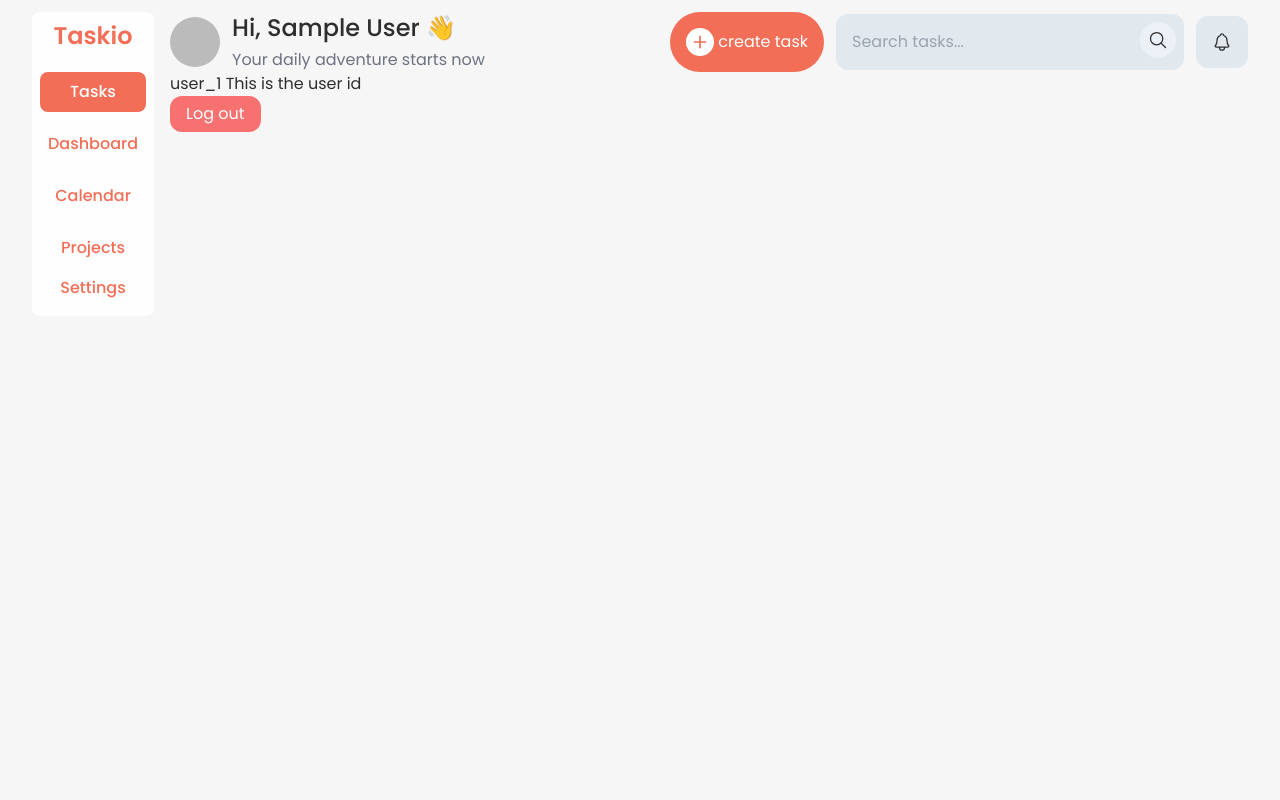
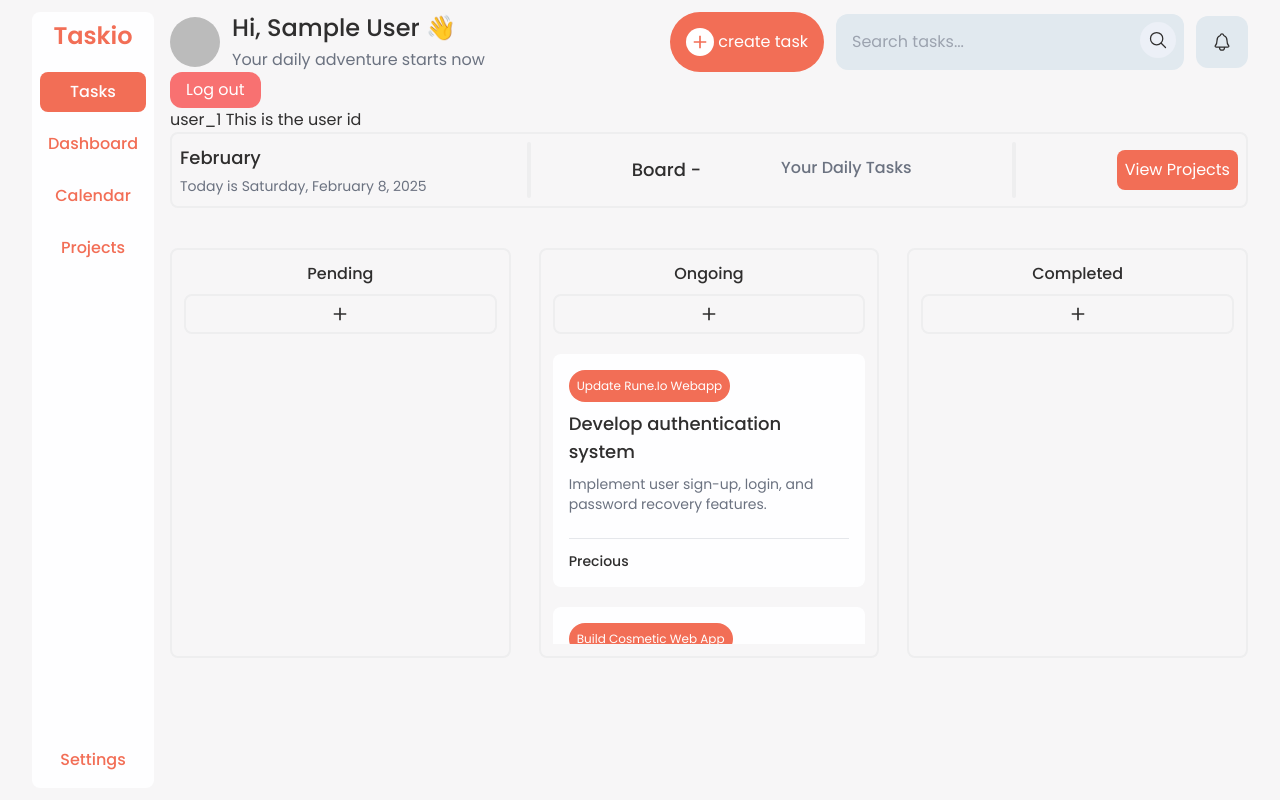
Before and after one commit to precious654/task-management-app, a Next.js app: page / in a window 1280 px wide. Built offline with nearby package versions, Linux system fonts and the light colour scheme; no server answers; sample sign-in values are in the browser's storage.

Commit message:
refined the frontend

```diff
--- a/app/(create)/create/task/page.tsx
+++ b/app/(create)/create/task/page.tsx
@@ -23,7 +23,6 @@ const Page = () => {
                     <option value="completed">Completed</option>
                     <option value="canceled">Canceled</option>
                 </select>
-                <input type="text" name="category" id="" placeholder="Task Category" className="form-input"/>
                 <button type="submit" className="bg-[#f26f57] text-[#ebeeed] py-3 rounded-lg">Create Task</button>
             </form>
             <Link href="/create/project" className="underline text-[#f3836e]">You can create a project instead</Link>
--- a/app/(root)/layout.tsx
+++ b/app/(root)/layout.tsx
@@ -27,7 +27,7 @@ export default function RootLayout({
         className={`${poppins.className}`}
       >
         <div className="containeer py-3">
-            <div className="flex gap-4">
+            <div className="flex gap-4 h-full">
                 <Sidebar />
                 {children}
                 <Navbar />
--- a/app/(root)/page.tsx
+++ b/app/(root)/page.tsx
@@ -1,27 +1,42 @@
-import {auth, signOut} from "@/auth";
-import {redirect} from "next/navigation";
+import { auth, signOut } from "@/auth";
+import { redirect } from "next/navigation";
 import Image from "next/image";
 import Link from "next/link";
-import Form from "next/form"
+import Form from "next/form";
 import { IoMdAdd } from "react-icons/io";
-import { IoSearchOutline,IoNotificationsOutline } from "react-icons/io5";
+import { IoSearchOutline, IoNotificationsOutline } from "react-icons/io5";
+import tasks from "@/data/tasks.json";
 
 export default async function Home() {
   const session = await auth();
+  const today = new Date();
+  const pendingTasks = tasks.filter(task => task.status === "pending");
+  const ongoingTasks = tasks.filter(task => task.status === "ongoing");
+  const completedTasks = tasks.filter(task => task.status === "completed");
+
+  console.log(completedTasks);
 
   if (!session) {
     redirect("/auth/signIn");
   }
 
   return (
-        <main className="w-full">
+    <main className="w-full md:h-full md:overflow-y-clip no-scrollbar sm:mb-[20rem] md:py-0">
       <header className="flex justify-between">
         <div className="flex items-center gap-3">
-                    <Image src={session?.user?.image ?? ""} alt="profile" width={50} height={20}
-                           className="rounded-full "/>
+          <Image
+            src={session?.user?.image ?? ""}
+            alt="profile"
+            width={50}
+            height={20}
+            className="rounded-full "
+          />
           <div className="flex flex-col gap-1">
-                        {session &&
-                            <p className="md:text-2xl text-xl font-medium">Hi, {session.user?.name} &#128075;</p>}
+            {session && (
+              <p className="md:text-2xl text-xl font-medium">
+                Hi, {session.user?.name} &#128075;
+              </p>
+            )}
             <p className="text-gray-500">Your daily adventure starts now</p>
           </div>
         </div>
@@ -29,16 +44,24 @@ export default async function Home() {
         <div className="hidden md:flex items-center gap-3">
           <button className="flex items-center gap-1 bg-[#f26e56] p-4 rounded-[2rem]">
             <Link href="/create/task" className="p-1 bg-[#FFFFFF] rounded-full">
-                            <IoMdAdd size={20} className="text-[#f26e56]"/>
+              <IoMdAdd size={20} className="text-[#f26e56]" />
             </Link>
-                        <Link href="/create/task" className="text-[#FFFFFF]">create task</Link>
+            <Link href="/create/task" className="text-[#FFFFFF]">
+              create task
+            </Link>
           </button>
 
           <Form action="/" className="relative">
-                        <input type="text" defaultValue="" name="query" placeholder="Search tasks..." className="p-4 w-full rounded-xl outline-none bg-[#e1e9ef]"/>
-                        <div className="p-2 bg-[#ecf0f7] rounded-full absolute right-2 top-2">
+            <input
+              type="text"
+              defaultValue=""
+              name="query"
+              placeholder="Search tasks..."
+              className="p-4 w-full rounded-xl outline-none bg-[#e1e9ef]"
+            />
+            <button className="p-2 bg-[#ecf0f7] rounded-full absolute right-2 top-2">
               <IoSearchOutline size={20} />
-                        </div>
+            </button>
           </Form>
 
           <div className="p-4 bg-[#e1e9ef] rounded-xl">
@@ -46,16 +69,10 @@ export default async function Home() {
           </div>
         </div>
       </header>
-
-            <div>
-                <p>{session.user?.id} This is the user id</p>
-            </div>
-            <form
-                action={async () => {
+      <form action={async () => {
           "use server";
           await signOut();
-                }}
-            >
+        }}>
         <button
           type="submit"
           className="py-1.5 px-4 rounded-xl bg-red-400 text-[#FFFFFF]"
@@ -63,6 +80,76 @@ export default async function Home() {
           Log out
         </button>
       </form>
+
+      <div>
+        <p>{session.user?.id} This is the user id</p>
+      </div>
+
+        <div className="flex justify-between md:items-center p-2 rounded-lg md:border-2 border-[#eeeeef]">
+            <div className="flex flex-col gap-1 md:text-sm text-xs">
+                <p className="md:text-lg text-sm font-medium">
+                    {today.toLocaleString("en-US", {month: "long"})}
+                </p>
+                <p className="text-gray-500">
+                    Today is{" "}
+                    <span>
+                    {today.toLocaleString("en-US", {weekday: "long"})},{" "}
+                        {today.toLocaleString("en-US", {dateStyle: "long"})}
+                    </span>
+                </p>
+            </div>
+            <p className="w-1 hidden md:block rounded-xl h-14 bg-[#eeeeef]"></p>
+            <div className="hidden md:flex gap-20">
+                <p className="font-medium text-lg">Board -</p>
+                <p className="font-medium text-gray-500">Your Daily Tasks</p>
+            </div>
+            <p className="w-1 hidden md:block rounded-xl h-14 bg-[#eeeeef]"></p>
+            <div className="hidden md:flex">
+                <Link href="/" className="bg-[#f26e56] p-2 rounded-lg text-[#FFFFFF]">View Projects</Link>
+            </div>
+            <p className="font-medium text-gray-500 text-xs self-end md:hidden">Your Daily Tasks</p>
+        </div>
+
+        <div className="md:grid grid-cols-3 gap-5 md:gap-7 flex flex-col md:mt-10 mt-5 overflow-hidden">
+            <div className="flex flex-col items-center gap-2 md:h-[51%] overflow-auto border-2 border-[#eeeeef] p-3 rounded-lg">
+                <p className="font-medium">Pending</p>
+                <Link href="/create/task"
+                      className="w-full flex justify-center p-2 border-2 border-[#eeeeef] rounded-lg">
+                    <IoMdAdd size={20}/>
+                </Link>
+            </div>
+            <div className="flex flex-col items-center gap-2 md:h-[51%] border-2 border-[#eeeeef] p-3 rounded-lg">
+                <p className="font-medium">Ongoing</p>
+                <Link href="/create/task"
+                      className="w-full flex justify-center p-2 border-2 border-[#eeeeef] rounded-lg">
+                    <IoMdAdd size={20}/>
+                </Link>
+                <div className="flex flex-col gap-5 mt-3 md:overflow-auto no-scrollbar">
+                    {
+                        ongoingTasks.map((task) => {
+                            return (
+                                <div key={task.id} className="bg-[#fefeff] p-4 rounded-lg flex flex-col gap-2">
+                                    <p className="text-xs text-[#FFFFFF] bg-[#f26e56] p-2 rounded-2xl capitalize self-start">{task.project}</p>
+                                    <p className="font-medium text-lg">{task.title}</p>
+                                    <p className="text-sm text-gray-500">{task.description}</p>
+                                    <div className="mt-4">
+                                        <hr/>
+                                        <p className="font-medium text-sm mt-3">{task.assignedTo}</p>
+                                    </div>
+                                </div>
+                            )
+                        })
+                    }
+                </div>
+            </div>
+            <div className="flex flex-col items-center gap-2 md:h-[51%] border-2 border-[#eeeeef] p-3 rounded-lg">
+                <p className="font-medium">Completed</p>
+                <Link href="/create/task"
+                      className="w-full flex justify-center p-2 border-2 border-[#eeeeef] rounded-lg">
+                    <IoMdAdd size={20}/>
+                </Link>
+            </div>
+        </div>
     </main>
   );
 }
--- a/app/globals.css
+++ b/app/globals.css
@@ -19,6 +19,10 @@ body {
   margin: auto;
 }
 
+.no-scrollbar{
+  scrollbar-width: none;
+}
+
 .form-input {
   @apply p-4 border-2 border-[#7b7a7b] rounded-xl shadow shadow-[#010100] outline-none
 }
--- a/components/Sidebar.tsx
+++ b/components/Sidebar.tsx
@@ -8,7 +8,7 @@ const Sidebar = () => {
     const pathName = usePathname();
 
     return (
-        <nav className="p-2 bg-[#fefeff] text-[#f26e56] md:flex flex-col rounded-lg justify-between hidden">
+        <nav className="p-2 bg-[#fefeff] text-[#f26e56] md:flex flex-col rounded-lg justify-between h-full hidden">
             <div className="flex flex-col gap-5">
                 <Link href="/" className="text-2xl text-center font-semibold">Taskio</Link>
                 <ul className="flex flex-col gap-3">
--- /dev/null
+++ b/data/tasks.json
@@ -0,0 +1,92 @@
+[
+  {
+    "id":1,
+    "title": "Design UI mockups",
+    "description": "Create wireframes and high-fidelity designs for the app.",
+    "status": "pending",
+    "assignedTo": "Precious",
+    "project": "Build React native app",
+    "deadline": "2025-02-20"
+  },
+  {
+    "id": 2,
+    "title": "Set up project repository",
+    "description": "Initialize a Git repository and set up version control.",
+    "status": "completed",
+    "assignedTo":  "Victor",
+    "project":  "Build cosmetic web app",
+    "deadline": "2025-02-10"
+  },
+  {
+    "id": 3,
+    "title": "Develop authentication system",
+    "description": "Implement user sign-up, login, and password recovery features.",
+    "status": "ongoing",
+    "assignedTo":  "Precious",
+    "project":  "update Rune.io webapp",
+    "deadline": "2025-02-25"
+  },
+  {
+    "id": 4,
+    "title": "Integrate payment gateway",
+    "description": "Connect a secure payment system for transactions.",
+    "status": "pending",
+    "assignedTo":  "David",
+    "project":  "Build cosmetic web app",
+    "deadline": "2025-03-05"
+  },
+  {
+    "id": 5,
+    "title": "Write project documentation",
+    "description": "Prepare detailed documentation for users and developers.",
+    "status": "completed",
+    "assignedTo":  "David",
+    "project":  "Build React native app",
+    "deadline": "2025-03-10"
+  },
+  {
+    "id": 6,
+    "title": "Optimize website performance",
+    "description": "Enhance speed and efficiency through code optimization.",
+    "status": "ongoing",
+    "assignedTo":  "Victor",
+    "project":  "Build cosmetic web app",
+    "deadline": "2025-03-15"
+  },
+  {
+    "id": 7,
+    "title": "Run security tests",
+    "description": "Conduct penetration testing to identify vulnerabilities.",
+    "status": "pending",
+    "assignedTo":  "David",
+    "project":  "Build cosmetic web app",
+    "deadline": "2025-03-20"
+  },
+  {
+    "id": 8,
+    "title": "Deploy to production",
+    "description": "Launch the final version of the project on live servers.",
+    "status": "pending",
+    "assignedTo":  "Precious",
+    "project":  "Build cosmetic web app",
+    "deadline": "2025-03-25"
+  },
+  {
+    "id": 9,
+    "title": "Gather user feedback",
+    "description": "Collect and analyze feedback for future improvements.",
+    "status": "pending",
+    "assignedTo":  "Victor",
+    "project":  "Build cosmetic web app",
+    "deadline": "2025-03-30"
+  },
+  {
+    "id": 8,
+    "title": "Optimize web app",
+    "description": "Enhance efficiency through testing and optimization.",
+    "status": "ongoing",
+    "assignedTo":  "Victor",
+    "project":  "Build cosmetic web app",
+    "deadline": "2025-03-15"
+  }
+]
```
Also changed, not shown: data/projects.json (added, +84 -0 lines), 1 other file (tests, documents, lock files or other folders). Lines whose indentation alone changed are shown as unchanged.
